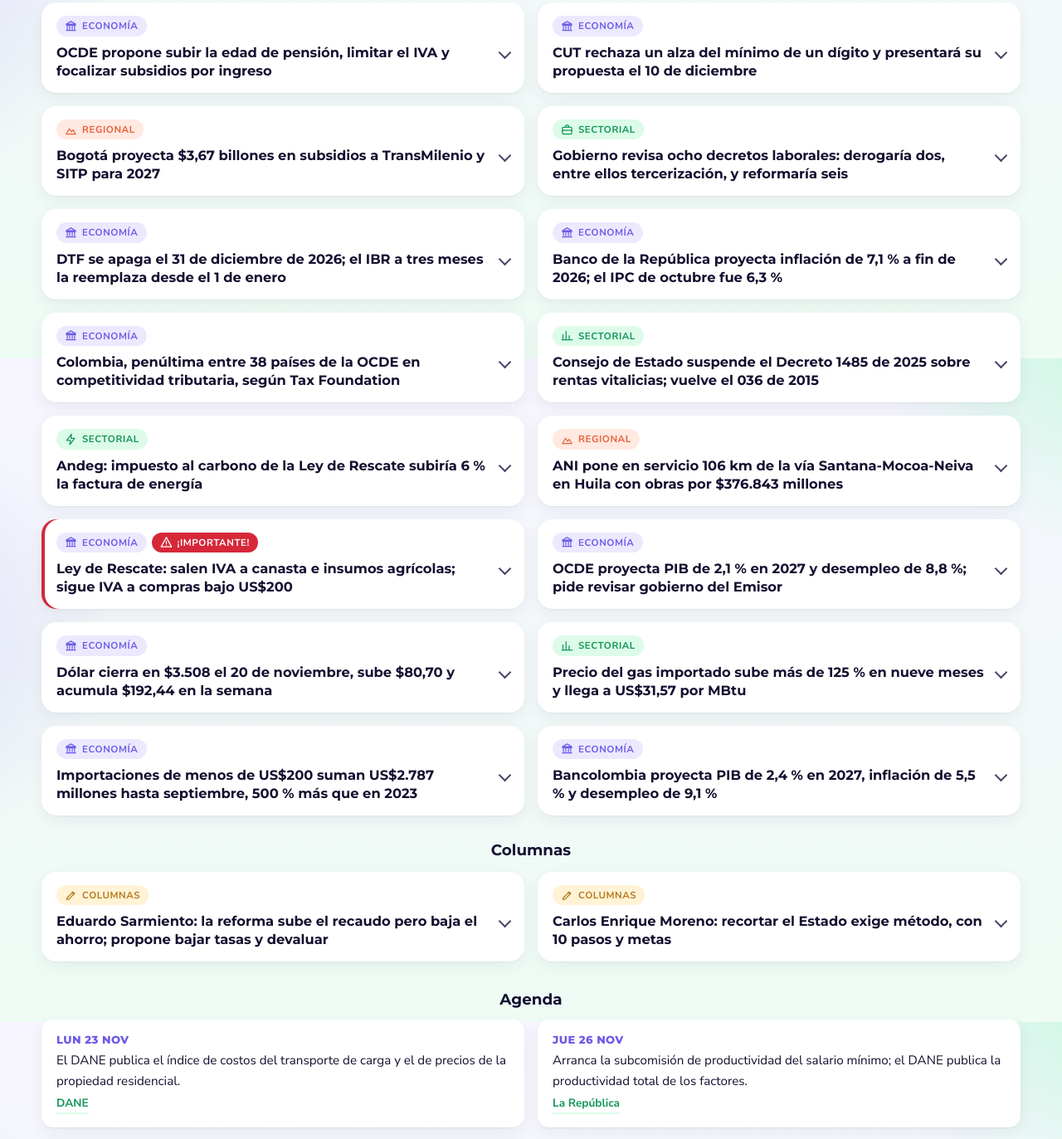
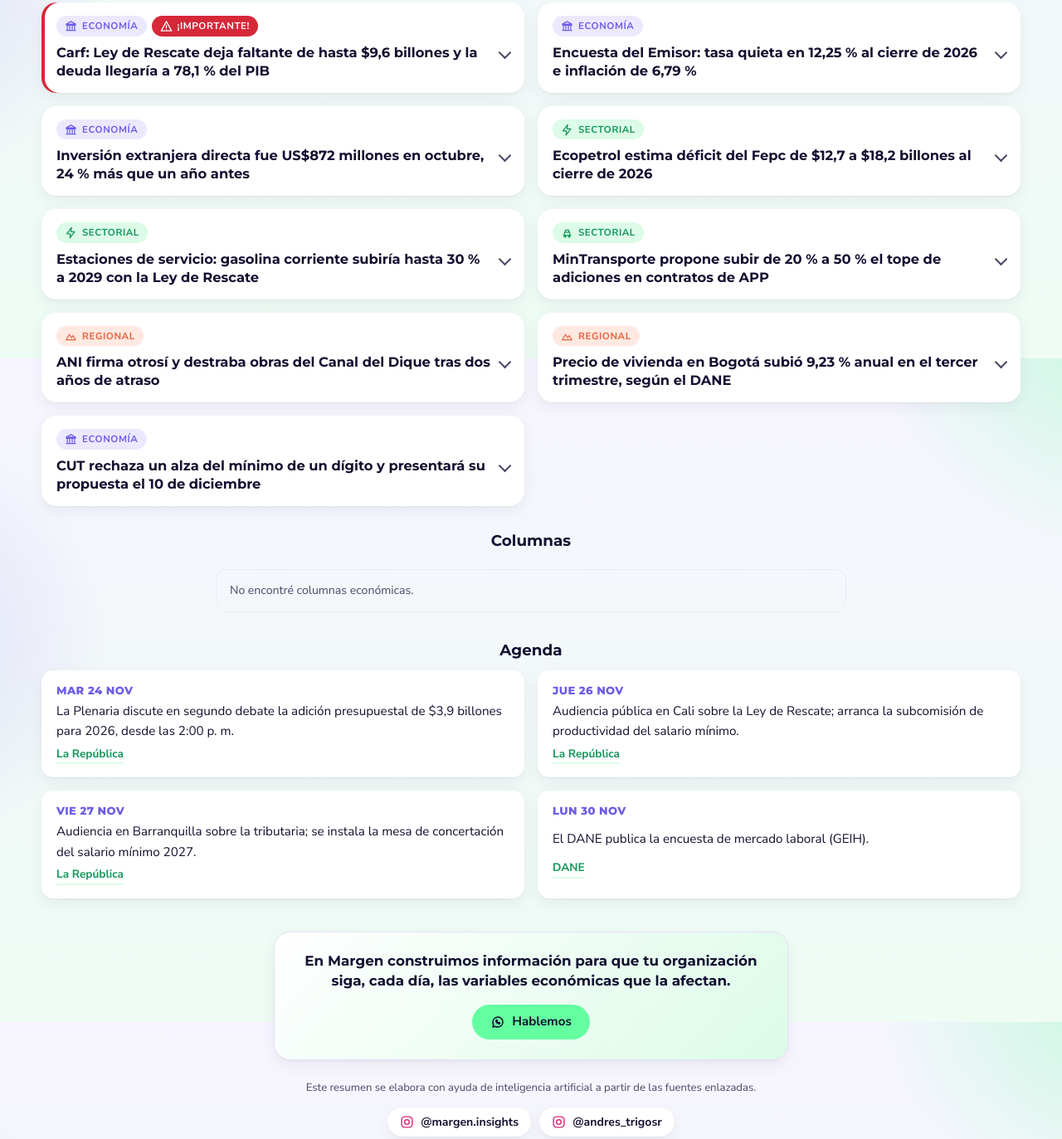
Before and after one commit to andrestrigosr-ops/resumen-economico, a plain HTML site: page index.html in a window 1280 px wide. Shown: the part 368-1741 px from the top of the page at 83% size. Drawn offline with Linux system fonts and the light colour scheme.

Commit message:
Resumen 24 nov 2026
Co-Authored-By: Claude Sonnet 5.5 <noreply@anthropic.com>
Claude-Session: https://claude.ai/code/session_016qAKpdV6zD916fsSyeLRqk

```diff
--- a/index.html
+++ b/index.html
@@ -159,72 +159,45 @@ li.destacada{outline:3px solid var(--mint);outline-offset:3px}
 <div id="contenido">
 <!-- INICIO CONTENIDO -->
   <h1>Economía Hoy</h1>
-  <p class="fecha">Lunes 23 de noviembre de 2026 · actualizado a las 5:55 a. m. (hora de Bogotá)</p>
+  <p class="fecha">Martes 24 de noviembre de 2026 · actualizado a las 6:00 a. m. (hora de Bogotá)</p>
   <h2 class="seccion-titulo">Noticias</h2>
   <ol>
+    <li><span class="tag">Economía</span><span class="tag importante">¡Importante!</span>
+      <h3 class="titular">Carf: Ley de Rescate deja faltante de hasta $9,6 billones y la deuda llegaría a 78,1 % del PIB</h3>
+      <p>El Comité de la Regla Fiscal dice que excluir canasta e insumos agrícolas del IVA resta $18,4 a $20 billones desde 2028, y que Hacienda proyecta 64 %. Pide recortes adicionales de $3,3 billones en 2026. <a href="https://www.larepublica.co/economia/carf-advierte-que-ley-de-rescate-no-seria-suficiente-dejaria-un-faltante-de-9-6-billones-4531489">La República, 23/11/2026</a></p></li>
     <li><span class="tag">Economía</span>
-      <h3 class="titular">OCDE propone subir la edad de pensión, limitar el IVA y focalizar subsidios por ingreso</h3>
-      <p>Plantea igualar la edad (57 y 62 años) y bajar el umbral de renta de 5,1 a 2,9 salarios mínimos. Dice que dejar los estratos reduciría 56 % los beneficiarios y 0,2 % del PIB el gasto; déficit de hasta 9,5 %. <a href="https://www.larepublica.co/economia/ocde-plantea-subir-la-edad-de-pension-ampliar-el-iva-y-eliminar-subsidios-por-estratos-4530260">La República, 22/11/2026</a></p></li>
+      <h3 class="titular">Encuesta del Emisor: tasa quieta en 12,25 % al cierre de 2026 e inflación de 6,79 %</h3>
+      <p>Analistas ven un máximo de 12,5 % a inicios de 2027 y 11 % en diciembre de 2027. Esperan dólar de $3.300 a fin de año; el Banco proyecta inflación de 7,1 %. La junta de diciembre es la última del año. <a href="https://www.larepublica.co/economia/encuesta-del-emisor-anticipa-que-tasa-se-mantendra-quieta-y-cerrara-el-ano-en-12-25-4530829">La República, 23/11/2026</a></p></li>
+    <li><span class="tag">Economía</span>
+      <h3 class="titular">Inversión extranjera directa fue US$872 millones en octubre, 24 % más que un año antes</h3>
+      <p>Suma US$7.556 millones en enero-octubre. Hidrocarburos y minería aportaron US$647 millones (74 %). Completa 18 meses sin llegar a US$1.000 millones mensuales, según la balanza cambiaria del Banco de la República. <a href="https://www.larepublica.co/economia/en-octubre-la-ied-completo-18-meses-consecutivos-sin-alcanzar-us-1-000-millones-mensuales-4530674">La República, 23/11/2026</a></p></li>
+    <li><span class="tag">Sectorial</span>
+      <h3 class="titular">Ecopetrol estima déficit del Fepc de $12,7 a $18,2 billones al cierre de 2026</h3>
+      <p>El diésel se vendió $7.545 por galón bajo su precio de reconocimiento; la cuenta por cobrar al Fondo es de $11,8 billones. Ecopetrol trabaja con Hacienda para monetizarla; caja de $16,3 billones. <a href="https://www.valoraanalitik.com/presidente-de-ecopetrol-insiste-en-que-hueco-fiscal-del-fepc-se-mantiene-por-precio-del-diesel/">Valora Analitik, 22/11/2026</a></p></li>
+    <li><span class="tag">Sectorial</span>
+      <h3 class="titular">Estaciones de servicio: gasolina corriente subiría hasta 30 % a 2029 con la Ley de Rescate</h3>
+      <p>Somos Uno estima alza de hasta $2.328 por galón en pesos constantes por el IVA al ingreso del productor (de 5 % a 19 %) desde el 1 de enero de 2028. Pide reflejarlo en la estructura de precios de la CREG. <a href="https://www.larepublica.co/economia/estaciones-de-servicio-advierten-que-la-gasolina-podria-subir-hasta-30-por-ley-de-rescate-4531075">La República, 23/11/2026</a></p></li>
+    <li><span class="tag">Sectorial</span>
+      <h3 class="titular">MinTransporte propone subir de 20 % a 50 % el tope de adiciones en contratos de APP</h3>
+      <p>La ministra Elsa Noguera dijo que se incluiría en el Plan Nacional de Desarrollo, para terminar vías como Barranquilla-Cartagena sin recursos inmediatos del presupuesto. Costos logísticos: 16 % frente a meta de 10 %. <a href="https://www.valoraanalitik.com/gobierno-reformar-la-ley-de-app-busca-adiciones-hasta-50-megaproyectos/">Valora Analitik, 23/11/2026</a></p></li>
+    <li><span class="tag">Regional</span>
+      <h3 class="titular">ANI firma otrosí y destraba obras del Canal del Dique tras dos años de atraso</h3>
+      <p>Proyecto de 115 km entre Calamar y Cartagena, con dos compuertas y dragado a 2,38 m de profundidad; la ANI estima más de 5.000 empleos en Atlántico, Bolívar y Sucre. <a href="https://www.portafolio.co/economia/infraestructura/canal-del-dique-ani-firma-otrosi-y-destraba-el-inicio-de-obras-tras-dos-anos-de-atraso-en-la-fase-constructiva-506938">Portafolio, 23/11/2026</a></p></li>
+    <li><span class="tag">Regional</span>
+      <h3 class="titular">Precio de vivienda en Bogotá subió 9,23 % anual en el tercer trimestre, según el DANE</h3>
+      <p>Frente a 9,63 % del segundo trimestre y 9,11 % de un año antes; en enero-septiembre acumula 7,81 %. Un inmueble de $300 millones costaría unos $27,7 millones más que hace un año. <a href="https://www.larepublica.co/economia/iindice-de-precios-de-la-propiedad-residencial-en-bogota-tuvo-una-variacion-de-9-23-en-el-tercer-trimestre-de-este-ano-4531143">La República, 23/11/2026</a></p></li>
     <li><span class="tag">Economía</span>
       <h3 class="titular">CUT rechaza un alza del mínimo de un dígito y presentará su propuesta el 10 de diciembre</h3>
       <p>Su presidente, Nelson Alarcón, dice que la cifra de 38 % no es oficial y que la propuesta, con CGT, CTC y pensionados, debe ser de dos dígitos. La mesa se instala el 27/11/2026. <a href="https://www.larepublica.co/economia/entrevista-con-nelson-alarcon-presidente-de-la-central-unitaria-de-trabajadores-4530423">La República, 23/11/2026</a></p></li>
-    <li><span class="tag">Regional</span>
-      <h3 class="titular">Bogotá proyecta $3,67 billones en subsidios a TransMilenio y SITP para 2027</h3>
-      <p>Equivale a cerca de 8,5 % del presupuesto distrital de $42,7 billones (2026: $3,2 billones). Evasión de 17 %; la tarifa de $3.550 podría subir a $3.900, sin decisión oficial. <a href="https://www.portafolio.co/economia/regiones/la-cuenta-de-transmilenio-no-dejaria-de-crecer-bogota-proyecta-3-67-billones-en-subsidios-para-506858">Portafolio, 22/11/2026</a></p></li>
-    <li><span class="tag">Sectorial</span>
-      <h3 class="titular">Gobierno revisa ocho decretos laborales: derogaría dos, entre ellos tercerización, y reformaría seis</h3>
-      <p>Propone derogar los decretos 581 de 2026 (tercerización) y 992 (pactos colectivos) y modificar el 1040 (acoso laboral). Argumenta exceso de la potestad reglamentaria; sin fecha de expedición. <a href="https://www.portafolio.co/economia/empleo/gobierno-revisa-ocho-decretos-laborales-tercerizacion-acoso-y-pactos-colectivos-podrian-cambiar-para-las-empresas-506869">Portafolio, 22/11/2026</a></p></li>
-    <li><span class="tag">Economía</span>
-      <h3 class="titular">DTF se apaga el 31 de diciembre de 2026; el IBR a tres meses la reemplaza desde el 1 de enero</h3>
-      <p>El Banco de la República suspenderá el cálculo y la publicación de la DTF, y las normas que la citen pasarán a usar el IBR a tres meses en términos efectivos anuales. <a href="https://www.portafolio.co/economia/finanzas/dtf-luego-de-cuatro-decadas-como-tasa-de-referencia-a-final-de-ano-se-apagara-506867">Portafolio, 22/11/2026</a></p></li>
-    <li><span class="tag">Economía</span>
-      <h3 class="titular">Banco de la República proyecta inflación de 7,1 % a fin de 2026; el IPC de octubre fue 6,3 %</h3>
-      <p>Su informe previo preveía 6,9 %. La meta es 3 %. La Corte Constitucional (C-815/1999) impide un mínimo inferior a la inflación; la mesa se instala el 27/11/2026. <a href="https://www.larepublica.co/economia/minimo-se-discutira-con-proyecciones-de-inflacion-encima-de-7-a-fin-de-ano-4529762">La República, 21/11/2026</a></p></li>
-    <li><span class="tag">Economía</span>
-      <h3 class="titular">Colombia, penúltima entre 38 países de la OCDE en competitividad tributaria, según Tax Foundation</h3>
-      <p>Pesan el impuesto al patrimonio, el gravamen financiero y la renta corporativa de 35 %. La OCDE pide subir el recaudo, sobre todo de IVA, y bajar impuestos a empresas; ingresos cercanos a 20 % del PIB. <a href="https://www.larepublica.co/economia/colombia-es-el-segundo-pais-menos-competitivo-y-neutral-en-materia-tributaria-de-la-ocde-4529870">La República, 22/11/2026</a></p></li>
-    <li><span class="tag">Sectorial</span>
-      <h3 class="titular">Consejo de Estado suspende el Decreto 1485 de 2025 sobre rentas vitalicias; vuelve el 036 de 2015</h3>
-      <p>Por error de procedimiento de Hacienda y Trabajo. Asofondos dice que la compra de rentas vitalicias bajó de 9.000 personas en 2025 a 4.000 hasta octubre de 2026. <a href="https://www.valoraanalitik.com/que-cambia-para-las-pensiones-tras-la-suspension-del-decreto-sobre-el-deslizamiento-del-salario-minimo-fasecolda-y-asofondos-explican/">Valora Analitik, 21/11/2026</a></p></li>
-    <li><span class="tag">Sectorial</span>
-      <h3 class="titular">Andeg: impuesto al carbono de la Ley de Rescate subiría 6 % la factura de energía</h3>
-      <p>Estima más de $51 por kWh y un efecto neto negativo de $3,8 billones a 2029, con recaudo neto de $1,2 billones. Encarecería carbón, diésel y fuel oil de las térmicas. <a href="https://www.valoraanalitik.com/diesel-jet-fuel-y-carbon-se-encarecerian-con-la-aplicacion-del-impuesto-al-carbono/">Valora Analitik, 20/11/2026</a></p></li>
-    <li><span class="tag">Regional</span>
-      <h3 class="titular">ANI pone en servicio 106 km de la vía Santana-Mocoa-Neiva en Huila con obras por $376.843 millones</h3>
-      <p>Corredor de 456 km y $2,1 billones, con 94,66 % de avance; 276 km ya operan. Pericongo (1,4 km) arrancaría en diciembre de 2026 con plazo de 28 meses. <a href="https://www.portafolio.co/economia/infraestructura/ani-pone-en-servicio-106-kilometros-de-la-via-santana-mocoa-neiva-con-obras-por-376-843-millones-en-el-huila-506831">Portafolio, 21/11/2026</a></p></li>
-    <li><span class="tag">Economía</span><span class="tag importante">¡Importante!</span>
-      <h3 class="titular">Ley de Rescate: salen IVA a canasta e insumos agrícolas; sigue IVA a compras bajo US$200</h3>
-      <p>El 18/11/2026 el ministro Miguel Gómez anunció recorte de $23,7 billones y retiro del IVA a prepagada y alimentos. <a href="https://www.portafolio.co/economia/gobierno/gobierno-da-marcha-atras-al-iva-para-medicina-prepagada-y-anuncia-recorte-de-23-7-billones-en-el-gasto-publico-506609">Portafolio, 18/11/2026</a> Actualización (20/11/2026): salen también IVA a insumos agrícolas y la devolución de IVA; quedan IVA a híbridos y eléctricos y a compras menores de US$200. <a href="https://www.larepublica.co/economia/que-queda-que-se-discute-y-que-sale-hasta-ahora-de-la-ley-de-rescate-economico-4528829">La República, 20/11/2026</a></p></li>
-    <li><span class="tag">Economía</span>
-      <h3 class="titular">OCDE proyecta PIB de 2,1 % en 2027 y desempleo de 8,8 %; pide revisar gobierno del Emisor</h3>
-      <p>Frente a 2,6 % en 2025 y 2026; desempleo 8,5 % en 2026. Señala regla fiscal suspendida desde mediados de 2025, inversión débil y productividad laboral de 29 % del promedio OCDE. Sugiere sacar al MinHacienda de la junta del Banco. <a href="https://www.larepublica.co/economia/pib-del-pais-crecera-2-1-el-proximo-ano-0-5-menos-que-el-ano-pasado-segun-la-ocde-4529755">La República, 21/11/2026</a></p></li>
-    <li><span class="tag">Economía</span>
-      <h3 class="titular">Dólar cierra en $3.508 el 20 de noviembre, sube $80,70 y acumula $192,44 en la semana</h3>
-      <p>Abrió en $3.425; mínimo $3.407; se negociaron US$1.549,9 millones. Hubo demanda de coberturas y aversión global al riesgo; Hacienda vendió cerca de US$600 millones sin frenar el alza. DXY en 103,76. <a href="https://www.valoraanalitik.com/dolar-en-colombia-aumento-casi-150-en-dos-dias-y-ya-supero-la-barrera-de-los-3-500/">Valora Analitik, 20/11/2026</a></p></li>
-    <li><span class="tag">Sectorial</span>
-      <h3 class="titular">Precio del gas importado sube más de 125 % en nueve meses y llega a US$31,57 por MBtu</h3>
-      <p>Pasó de US$13,96 en febrero a US$31,57 en noviembre en contratos con la regasificadora El Cayao para diciembre a febrero de 2027, por menor producción nacional. <a href="https://www.larepublica.co/economia/el-precio-del-gas-importado-se-dispara-mas-de-125-en-nueve-meses-y-supera-los-us-31-mbtu-4529316">La República, 20/11/2026</a></p></li>
-    <li><span class="tag">Economía</span>
-      <h3 class="titular">Importaciones de menos de US$200 suman US$2.787 millones hasta septiembre, 500 % más que en 2023</h3>
-      <p>Según la DIAN, en 2023 fueron US$464,1 millones; hay 85,3 millones de guías y ticket de US$32,6. Están en juego $1,7 billones anuales con el artículo 106 de la Ley de Rescate. <a href="https://www.larepublica.co/economia/valor-de-los-minimis-desde-plataformas-como-temu-crecio-500-desde-2023-4529736">La República, 21/11/2026</a></p></li>
-    <li><span class="tag">Economía</span>
-      <h3 class="titular">Bancolombia proyecta PIB de 2,4 % en 2027, inflación de 5,5 % y desempleo de 9,1 %</h3>
-      <p>Estima 2,6 % para 2026 y desempleo de 8,7 %. Ve necesario un ajuste fiscal de al menos $30 billones (1,5 % del PIB) frente a la meta oficial de $45 billones. <a href="https://www.larepublica.co/economia/bancolombia-proyecta-un-crecimiento-de-2-4-para-la-economia-colombiana-en-2027-4529539">La República, 20/11/2026</a></p></li>
   </ol>
   <h2 class="seccion-titulo">Columnas</h2>
-  <ol>
-    <li><span class="tag">Columnas</span>
-      <h3 class="titular">Eduardo Sarmiento: la reforma sube el recaudo pero baja el ahorro; propone bajar tasas y devaluar</h3>
-      <p>El Espectador, 22/11/2026. Plantea reducir la tasa de referencia y la de los TES e intervenir los mercados monetario y cambiario; dice que subir tasas reduce ahorro y crecimiento. <a href="https://www.elespectador.com/opinion/columnistas/eduardo-sarmiento/un-modelo-que-eleve-el-ahorro/">Leer columna</a></p></li>
-    <li><span class="tag">Columnas</span>
-      <h3 class="titular">Carlos Enrique Moreno: recortar el Estado exige método, con 10 pasos y metas</h3>
-      <p>El Espectador, 22/11/2026. Propone bajar 25 % el funcionamiento nacional (sin defensa, policía ni rama judicial) y 50 % los contratos de prestación de servicios, protegiendo a cabezas de hogar. <a href="https://www.elespectador.com/opinion/columnistas/carlos-enrique-moreno/secuencia-para-recortar-el-estado-y-ser-efectivo/">Leer columna</a></p></li>
-  </ol>
+  <p class="nota">No encontré columnas económicas.</p>
   <h2 class="agenda-titulo">Agenda</h2>
   <ul class="agenda">
-    <li><time>Lun 23 nov</time> <span>El DANE publica el índice de costos del transporte de carga y el de precios de la propiedad residencial.</span> <a href="https://www.dane.gov.co/index.php/calendario">DANE</a></li>
-    <li><time>Jue 26 nov</time> <span>Arranca la subcomisión de productividad del salario mínimo; el DANE publica la productividad total de los factores.</span> <a href="https://www.larepublica.co/economia/la-discusion-por-el-proximo-salario-minimo-tendra-menos-de-30-dias-para-llegar-a-acuerdo-4527766">La República</a></li>
-    <li><time>Vie 27 nov</time> <span>Se instala la mesa de concertación del salario mínimo 2027; el DANE publica la matriz de contabilidad social.</span> <a href="https://www.larepublica.co/economia/la-discusion-por-el-proximo-salario-minimo-tendra-menos-de-30-dias-para-llegar-a-acuerdo-4527766">La República</a></li>
+    <li><time>Mar 24 nov</time> <span>La Plenaria discute en segundo debate la adición presupuestal de $3,9 billones para 2026, desde las 2:00 p. m.</span> <a href="https://www.larepublica.co/economia/congreso-abrira-audiencias-en-bogota-cali-y-barranquilla-para-concertar-la-tributaria-4531030">La República</a></li>
+    <li><time>Jue 26 nov</time> <span>Audiencia pública en Cali sobre la Ley de Rescate; arranca la subcomisión de productividad del salario mínimo.</span> <a href="https://www.larepublica.co/economia/congreso-abrira-audiencias-en-bogota-cali-y-barranquilla-para-concertar-la-tributaria-4531030">La República</a></li>
+    <li><time>Vie 27 nov</time> <span>Audiencia en Barranquilla sobre la tributaria; se instala la mesa de concertación del salario mínimo 2027.</span> <a href="https://www.larepublica.co/economia/la-discusion-por-el-proximo-salario-minimo-tendra-menos-de-30-dias-para-llegar-a-acuerdo-4527766">La República</a></li>
+    <li><time>Lun 30 nov</time> <span>El DANE publica la encuesta de mercado laboral (GEIH).</span> <a href="https://www.dane.gov.co/index.php/calendario">DANE</a></li>
   </ul>
 <!-- FIN CONTENIDO -->
 </div>
```
